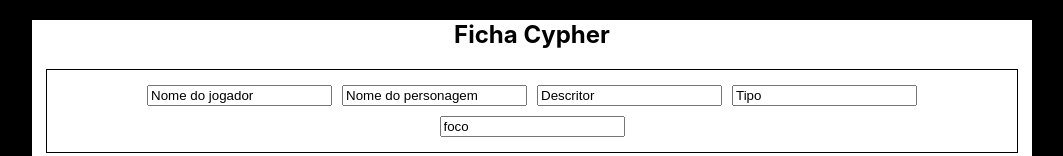
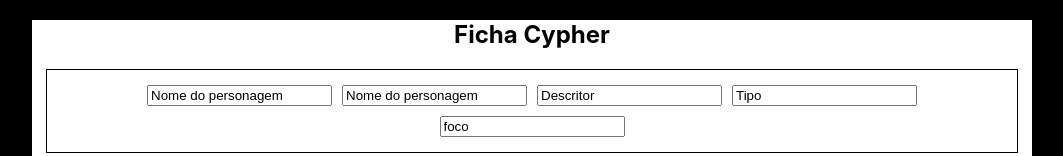
Before and after one commit to AlexandreRodriguesStrapasson/cypher_sheet, a React (Create React App) app in the folder app/: page /Sheet in a window 1280 px wide. Shown: the top 156 px of the page, without its empty margins (108-1171 px from the left). Built offline with nearby package versions, Linux system fonts and the light colour scheme.

Commit message:
feat: add playerName to the useContext

```diff
--- a/app/src/context/useContext.js
+++ b/app/src/context/useContext.js
@@ -4,10 +4,11 @@
 
 export const SheetProvider = ({children}) => {
      const [characterName, setCharacterName] = useState("");
+     const [playerName, setPlayerName] = useState("");
 
 
     return (
-        <SheetContext.Provider value={{characterName, setCharacterName}}>
+        <SheetContext.Provider value={{characterName, setCharacterName, playerName, setPlayerName}}>
             {children}
         </SheetContext.Provider>
     )
--- a/app/src/pages/firsStep.js
+++ b/app/src/pages/firsStep.js
@@ -6,12 +6,18 @@
 
 function FirstStep() {
   const { selectedOption, handleSelectChange, getDescription} = useFirstStepLogic();
+
   const { setCharacterName } = useContext(SheetContext);
   const [characterInput, setCharacterInput] = useState("");
+
+  const { setPlayerName } = useContext(SheetContext);
+  const [playerNameInput, setPlayerInput] = useState("");
+
 
   const navigate = useNavigate();
   const goToSecondStep = () => {
     setCharacterName(characterInput);
+    setPlayerName(playerNameInput)
     navigate('/secondStep');
   };
 
@@ -25,7 +31,11 @@
         <div>
           <p>Para começar, vamos dar um nome para o seu herói, descrevê-lo e estabelecer seu background</p>
           <label>Nome do jogador</label>
-          <input type="text"></input>
+          <input
+            type="text"
+            value={playerNameInput}
+            onChange={(e) => setPlayerInput(e.target.value) }
+          />
 
           <label>Nome do Personagem</label>
           <input
--- a/app/src/pages/sheet.js
+++ b/app/src/pages/sheet.js
@@ -3,13 +3,13 @@
 import { SheetContext } from '../context/useContext';
 
 function Sheet() {
-    const {characterName} = useContext(SheetContext);
+    const {characterName, playerName} = useContext(SheetContext);
 
     return (
         <div className={Style.mainBody}>
             <h2>Ficha Cypher</h2>
             <div className={Style.characterInfo}>
-                <input value="Nome do jogador" readOnly />
+                <input value={playerName || "Nome do personagem"} readOnly />
                 <input value={characterName || "Nome do personagem"} readOnly />
                 <input value="Descritor" readOnly />
                 <input value="Tipo" readOnly />
```
